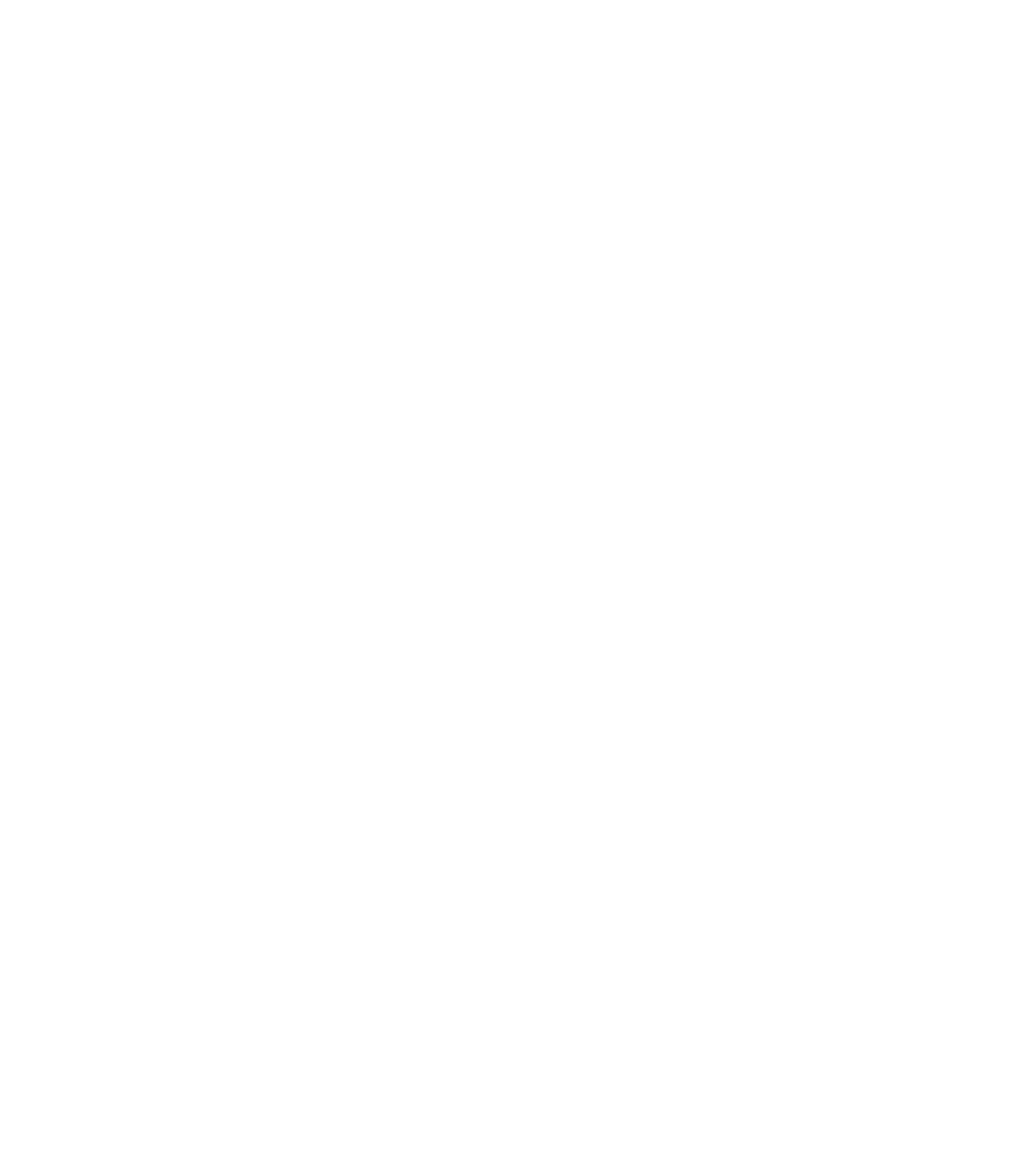
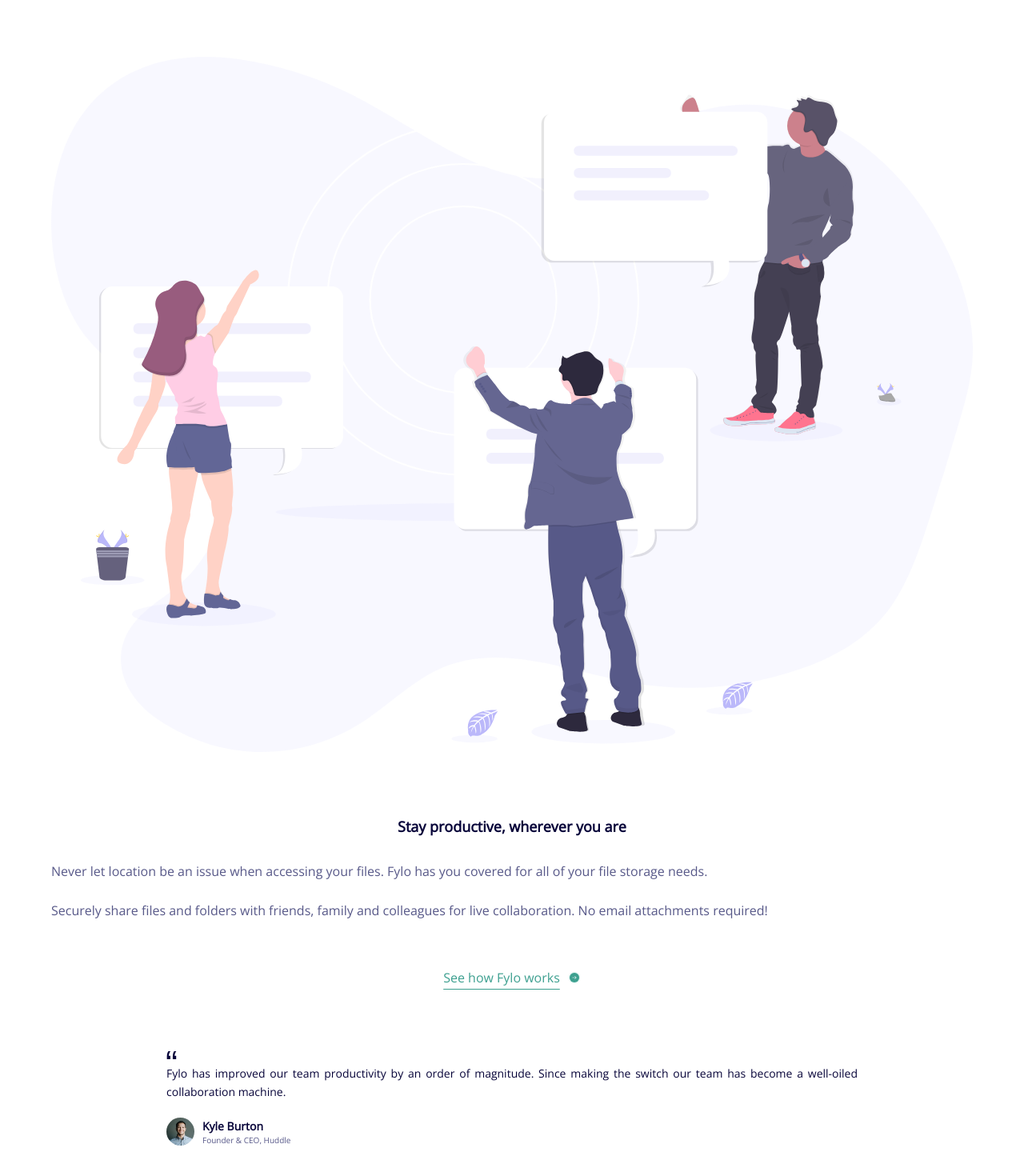
Before and after one commit to HernanAlvarado12/fylo-landing-app, a React (Vite) app: page / in a window 1280 px wide. Shown: the part 1274-2744 px from the top of the page at 80% size. Before the commit the page ends 1355 px from the top, so only its background shows below. Built offline with nearby package versions, Linux system fonts and the light colour scheme.

Commit message:
feature in main: form and commentaries

```diff
--- /dev/null
+++ b/src/components/Form.jsx
@@ -0,0 +1,18 @@
+import { useState } from "react"
+import { Input } from "./Input"
+
+const Form = ({ value }) => {
+    const [email, setEmail] = useState('')
+
+    const handleEmail = (event) => setEmail(event.target.value)
+    const handleSubmit = (event) => event.preventDefault();
+
+    return (
+        <form className="w-full flex flex-col gap-y-1">
+            <Input type="email" color="gray" value={email} placeholder="Enter your email" handleChange={handleEmail} />
+            <Input type="submit" color="blue" value={value} handleClick={handleSubmit} />
+        </form>
+    )
+}
+
+export { Form }
--- a/src/components/Main.jsx
+++ b/src/components/Main.jsx
@@ -1,6 +1,11 @@
-import heroMobile from "../assets/illustration-1.svg"
-import heroDesktop from "../assets/curve-desktop.svg"
+import illustrationOne from "../assets/illustration-1.svg"
+import illustrationTwo from "../assets/illustration-2.svg"
+import arrow from "../assets/arrow.svg"
+import quotes from "../assets/quotes.svg"
+import user from "../assets/testimonial.jpg"
 import { Input } from "./Input"
+import { Form } from "./Form"
+import { Picture } from "./Picture"
 import { useState } from "react"
 
 const Main = () => {
@@ -10,23 +15,63 @@
     const handleEmail = (event) => setEmail(event.target.value)
 
     return (
+        <>
             <main className="w-90 mt-5 mx-auto">
-            <picture>
-                <source media="(min-width: )" srcSet={heroDesktop} />
-                <img className="w-full" src={heroMobile} alt="hero image" />
-            </picture>
+                <section>
+                    <img className="w-full" src={illustrationOne} alt="hero image" />
                     <article className="mb-56 flex flex-col gap-y-3 text-center">
                         <h1 className="text-blue-300 text-lg font-bold font-open">All your files in one secure location, accessible anywhere.</h1>
                         <p className="text-blue-300 text-sm font-medium">
                             Fylo stores your most important files in one secure location. Access them wherever
                             you need, share and collaborate with friends, family, and co-workers.
                         </p>
-                <form className="flex flex-col gap-y-2">
-                    <Input type="email" color="gray" value={email} placeholder="Enter your email" handleChange={handleEmail} />
-                    <Input type="submit" color="blue" value="Get Started" />
-                </form>
+                        <Form value="Get Started" />
                     </article>
+                </section>
+                <section>
+                    <img className="w-full" src={illustrationTwo} alt="people picture" />
+                    <h2 className="mt-8 mb-3 text-blue-300 text-md font-bold text-center">Stay productive, wherever you are</h2>
+                    <div className="flex flex-col gap-y-2.5 text-sm text-blue">
+                        <p>
+                            Never let location be an issue when accessing your files. Fylo has you
+                            covered for all of your file storage needs.
+                        </p>
+                        <p>
+                            Securely share files and folders with friends, family and colleagues for
+                            live collaboration. No email attachments required!
+                        </p>
+                    </div>
+                    <a className="mt-6 mb-8 flex items-center justify-center gap-x-1 text-sm text-cyan underline underline-offset-8 decoration-cyan" href="#">
+                        See how Fylo works
+                        <img src={arrow} alt="arrow icon" />
+                    </a>
+                    <article className="w-3/4 mx-auto mb-10">
+                        <figure>
+                            <img src={quotes} alt="quote icon" />
+                            <figcaption className="mt-0.5 mb-2 text-xs text-blue-300 leading-relaxed text-justify">
+                                Fylo has improved our team productivity by an order of magnitude. Since
+                                making the switch our team has become a well-oiled collaboration machine.
+                            </figcaption>
+                        </figure>
+                        <figure className="flex items-center gap-x-1">
+                            <img className="w-3.5 rounded-full" src={user} alt="user picture" />
+                            <figcaption>
+                                <h3 className="text-blue-300 font-bold text-xs">Kyle Burton</h3>
+                                <p className="text-blue text-[1rem]">Founder & CEO, Huddle</p>
+                            </figcaption>
+                        </figure>
+                    </article>
+                </section>
             </main>
+            <section className="w-full py-5 px-3 flex items-center justify-center flex-col text-white text-center bg-blue">
+                <h2 className="text-base font-bold">Get early access today</h2>
+                <p className="mt-1.5 mb-3 text-sm">
+                    It only takes a minute to sign up and our free starter tier is extremely generous.
+                    If you have any questions, our support team would be happy to help you.
+                </p>
+                <Form value="Get Started For Free" />
+            </section>
+        </>
     )
 }
 
--- /dev/null
+++ b/src/components/Picture.jsx
@@ -0,0 +1,11 @@
+
+const Picture = ({ mobile, desktop, alt }) => {
+    return (
+        <picture>
+            <source media="(min-width: 768px)" srcSet={desktop} />
+            <img className="w-full" src={mobile} alt={alt} />
+        </picture>
+    )
+}
+
+export { Picture }
```
Lines whose indentation alone changed are shown as unchanged.
